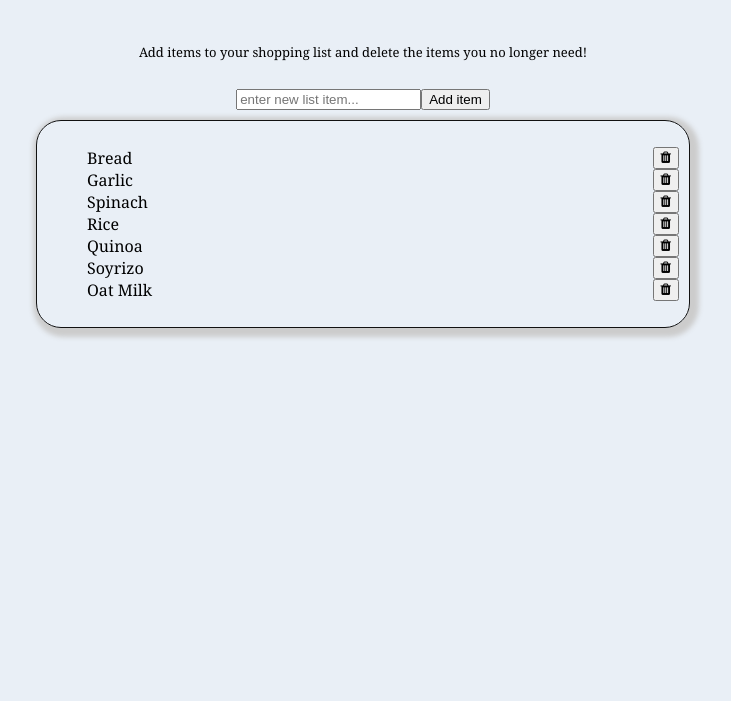
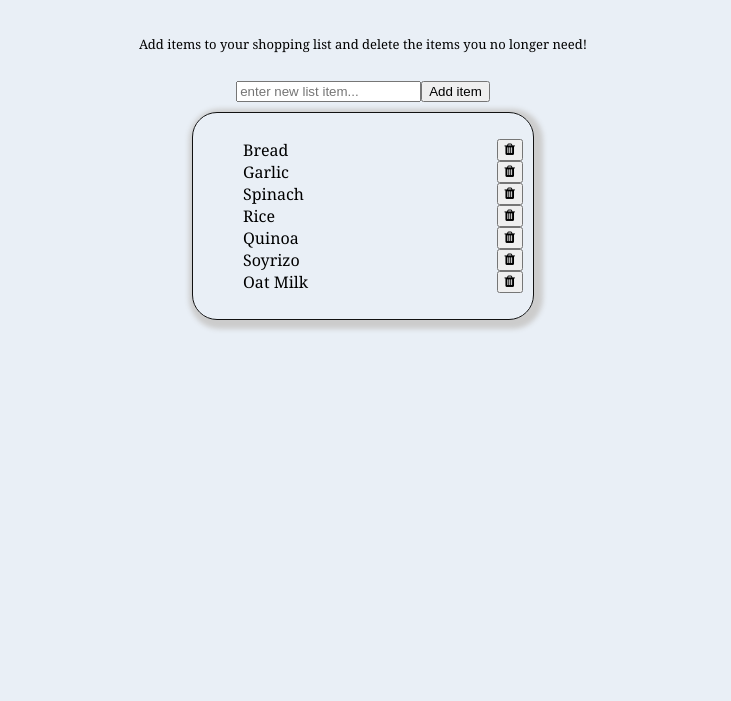
Before and after one commit to zamudio/shopping-list, a plain HTML site: page index.html in a window 1280 px wide. Shown: the part 99-800 px from the top of the page, without its empty margins (277-1008 px from the left). Drawn offline with Linux system fonts and the light colour scheme.

Commit message:
CSS styling fix

```diff
--- a/css/style.css
+++ b/css/style.css
@@ -1,12 +1,13 @@
 body {
   background-color: #e9eff6;
   font-family: Georgia, "Times New Roman", Times, serif;
+  margin: auto;
+  max-width: 50%;
 }
 
 .container {
   display: flex;
   flex-direction: column;
-  max-width: 100%;
 }
 
 .fancyTitle {
```
